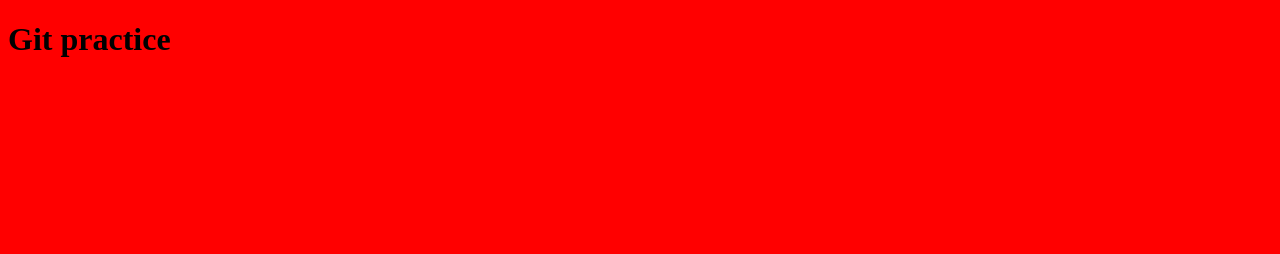
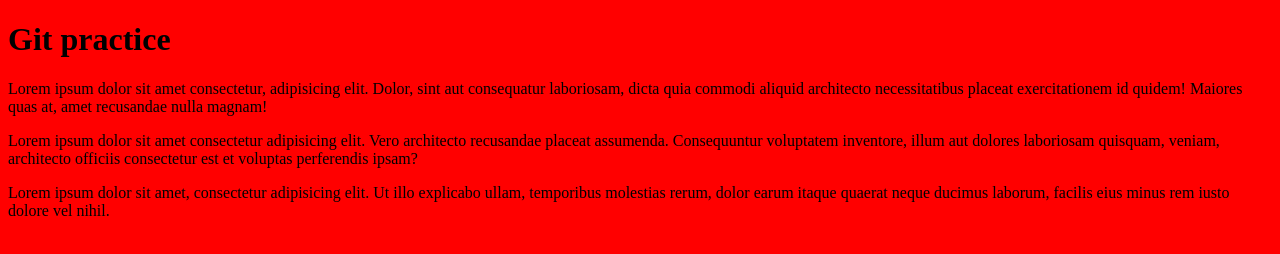
Before and after one commit to SergeyKSS/My-new-test-project, a plain HTML site: page index.html in a window 1280 px wide. Drawn offline with Linux system fonts and the light colour scheme.

Commit message:
Ass section with 3 paragraphs

```diff
--- a/index.html
+++ b/index.html
@@ -10,5 +10,10 @@
 </head>
 <body>
     <h1>Git practice</h1>
+    <section>
+        <p>Lorem ipsum dolor sit amet consectetur, adipisicing elit. Dolor, sint aut consequatur laboriosam, dicta quia commodi aliquid architecto necessitatibus placeat exercitationem id quidem! Maiores quas at, amet recusandae nulla magnam!</p>
+        <p>Lorem ipsum dolor sit amet consectetur adipisicing elit. Vero architecto recusandae placeat assumenda. Consequuntur voluptatem inventore, illum aut dolores laboriosam quisquam, veniam, architecto officiis consectetur est et voluptas perferendis ipsam?</p>
+        <p>Lorem ipsum dolor sit amet, consectetur adipisicing elit. Ut illo explicabo ullam, temporibus molestias rerum, dolor earum itaque quaerat neque ducimus laborum, facilis eius minus rem iusto dolore vel nihil.</p>
+    </section>
 </body>
 </html>
```
